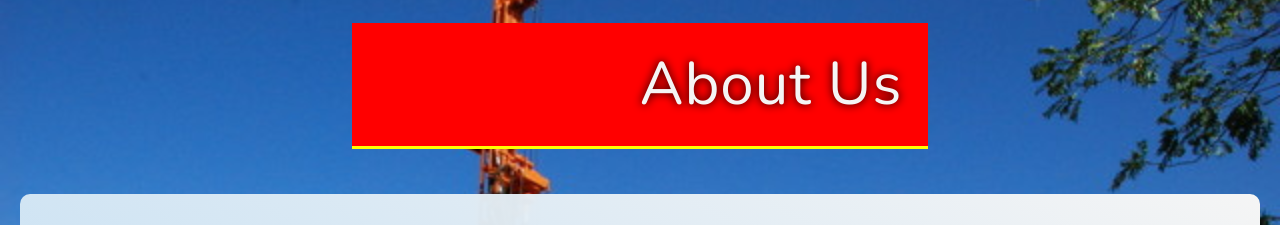
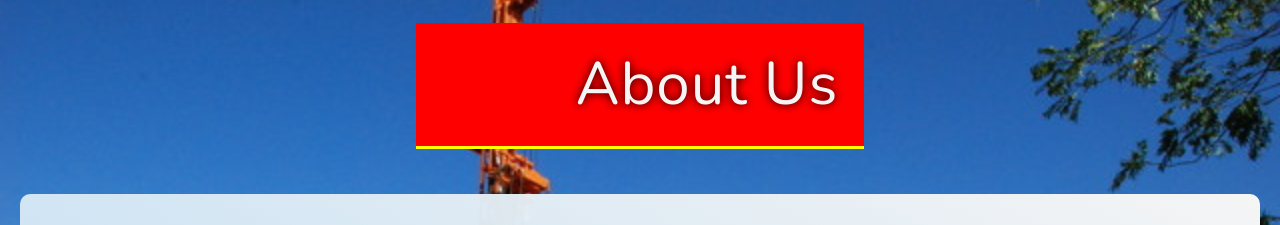
Before and after one commit to siegfred14/strataAndStructuresLtd, a Django app: page /about in a window 1280 px wide. Shown: the part 67-292 px from the top of the page. Run offline with Django 4.2, Linux system fonts and the light colour scheme; some libraries are stand-ins or nearby versions.

Commit message:
page-header width at max 1200px modified

```diff
--- a/static/css/style.css
+++ b/static/css/style.css
@@ -327,6 +327,9 @@ body {
   }
 
   /* Services Page */
+  .page-header-container .page-header {
+    width: 45%;
+  }
 }
 
 @media (min-width: 10px) and (max-width: 767px) {
@@ -425,7 +428,7 @@ body {
 .page-header {
   padding: 2%;
   margin: 2%;
-  width: 45%;
+  width: 35%;
   color: whitesmoke;
   text-shadow: 0 0 10px black;
   font-size: 60px;
```
